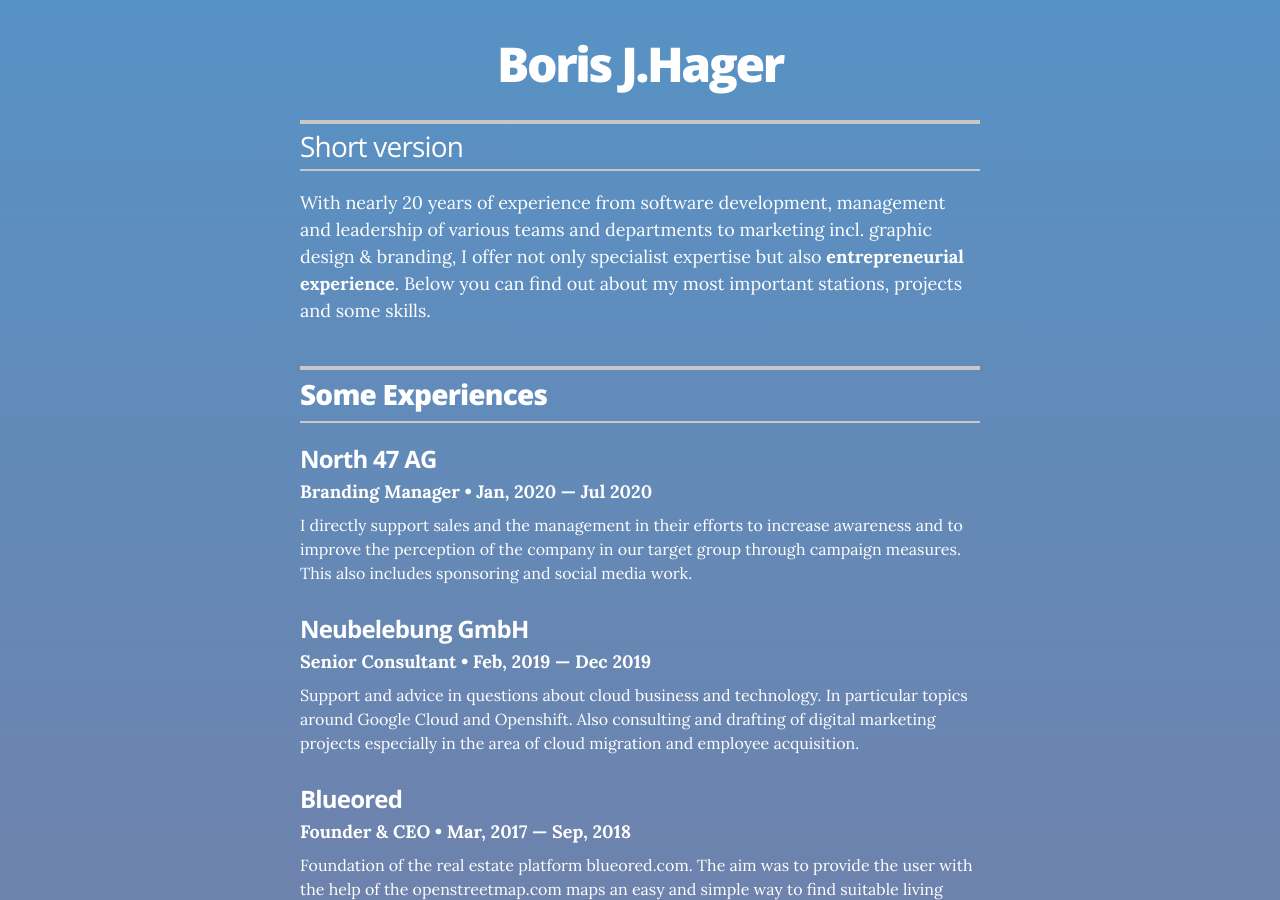
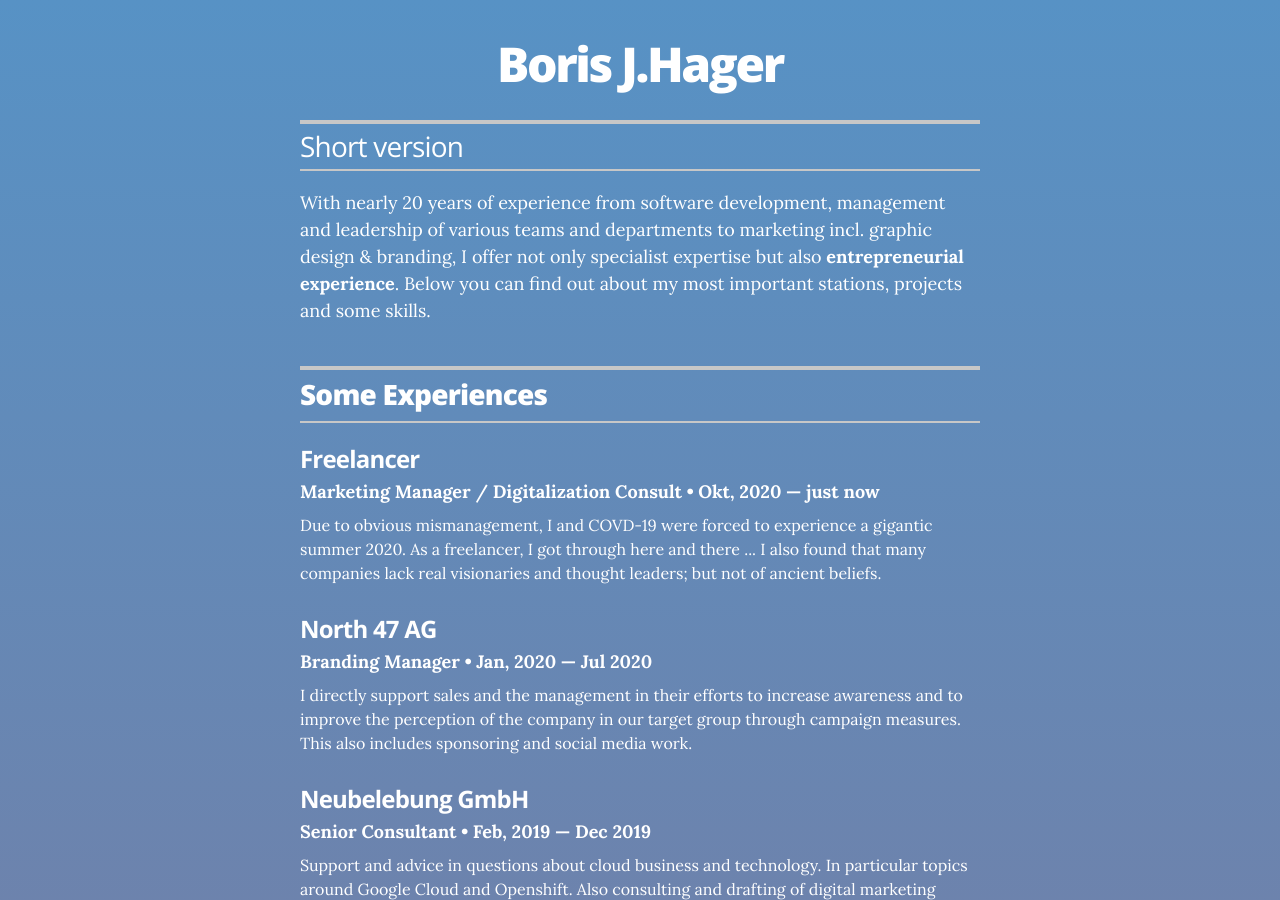
Before and after one commit to borishager/borishager.github.io, a Jekyll site: the page built from index.html, in a window 1280 px wide and 900 px high. Built offline with Jekyll 4.4.1, drawn with Linux system fonts in a browser that asks for light colours.

Commit message:
Update experience.yml

```diff
--- a/_data/experience.yml
+++ b/_data/experience.yml
@@ -1,4 +1,10 @@
 # Jobs
+
+# freelancer
+- company:  Freelancer
+  position: Marketing Manager / Digitalization Consult
+  duration: Okt, 2020 &mdash; just now
+  summary: Due to obvious mismanagement, I and COVD-19 were forced to experience a gigantic summer 2020. As a freelancer, I got through here and there ... I also found that many companies lack real visionaries and thought leaders; but not of ancient beliefs.
 
 # north 47
 - company: North 47 AG
```
